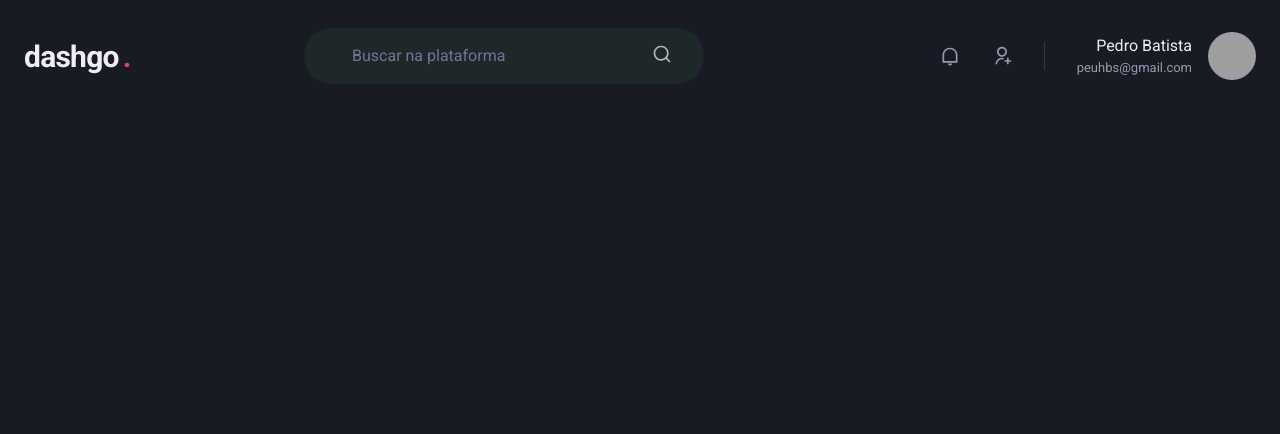
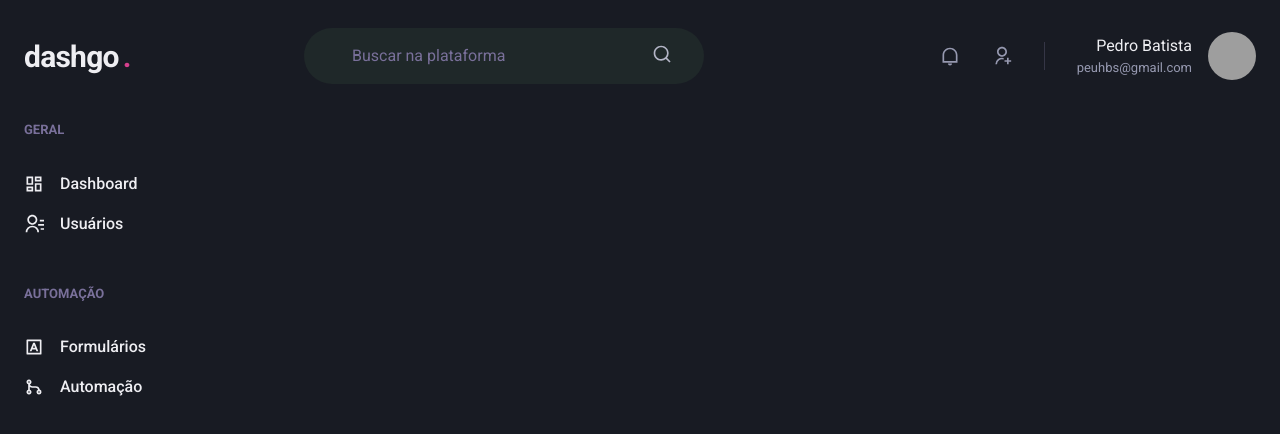
Before and after one commit to pedrohbs00/dashgo, a Next.js app: page /dashboard in a window 1280 px wide. Shown: the top 434 px of the page. Built offline with nearby package versions, Linux system fonts and the light colour scheme; grey boxes are pictures that could not be loaded.

Commit message:
Feat: :sparkles: Created Sidebar

```diff
--- /dev/null
+++ b/src/components/Sidebar/Sidebar.tsx
@@ -0,0 +1,54 @@
+import { Box, Stack, Text, Link, Icon } from "@chakra-ui/react";
+import {
+  RiContactsLine,
+  RiDashboardLine,
+  RiGitMergeLine,
+  RiInputMethodLine
+} from "react-icons/ri";
+
+export function Sidebar() {
+  return (
+    <Box as="aside" w="64" mr="8">
+      <Stack spacing="12" align="flex-start">
+        <Box>
+          <Text fontWeight="bold" color="gray.400" fontSize="small">
+            GERAL
+          </Text>
+          <Stack spacing="4" mt="8" align="stretch">
+            <Link display="flex" alignItems="center">
+              <Icon as={RiDashboardLine} fontSize="20" />
+              <Text ml="4" fontWeight="medium">
+                Dashboard
+              </Text>
+            </Link>
+            <Link display="flex" alignItems="center">
+              <Icon as={RiContactsLine} fontSize="20" />
+              <Text ml="4" fontWeight="medium">
+                Usuários
+              </Text>
+            </Link>
+          </Stack>
+        </Box>
+        <Box>
+          <Text fontWeight="bold" color="gray.400" fontSize="small">
+            AUTOMAÇÃO
+          </Text>
+          <Stack spacing="4" mt="8" align="stretch">
+            <Link display="flex" alignItems="center">
+              <Icon as={RiInputMethodLine} fontSize="20" />
+              <Text ml="4" fontWeight="medium">
+                Formulários
+              </Text>
+            </Link>
+            <Link display="flex" alignItems="center">
+              <Icon as={RiGitMergeLine} fontSize="20" />
+              <Text ml="4" fontWeight="medium">
+                Automação
+              </Text>
+            </Link>
+          </Stack>
+        </Box>
+      </Stack>
+    </Box>
+  );
+}
--- a/src/pages/dashboard.tsx
+++ b/src/pages/dashboard.tsx
@@ -1,5 +1,14 @@
 import { Header } from "@/components/Header/Header";
+import { Sidebar } from "@/components/Sidebar/Sidebar";
+import { Flex } from "@chakra-ui/react";
 
 export default function Dashboard() {
-  return <Header />;
+  return (
+    <Flex direction="column" h="100vh">
+      <Header />
+      <Flex w="100%" my="6" maxWidth={1480} mx="auto" px="6">
+        <Sidebar />
+      </Flex>
+    </Flex>
+  );
 }
```
